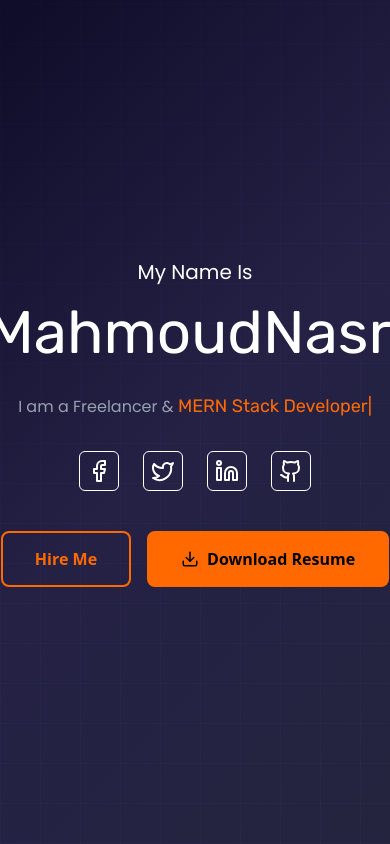
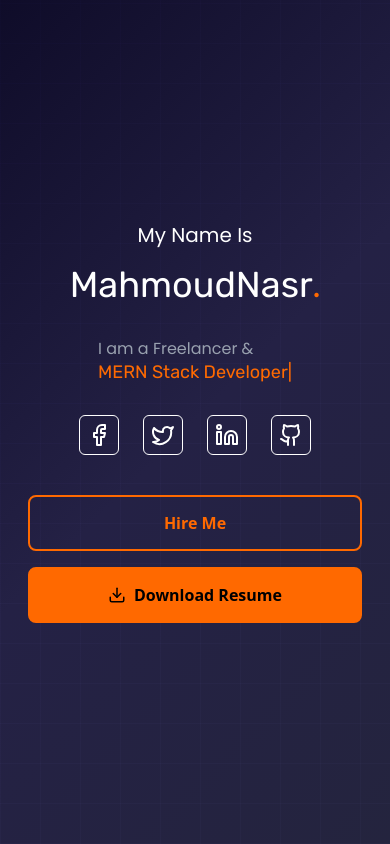
Before and after one commit to mahm0udnasr/Portfolio, a Next.js app: page / in a window 390 px wide. Built offline with nearby package versions, Linux system fonts and the light colour scheme.

Commit message:
make a site responseve

```diff
--- a/app/page.tsx
+++ b/app/page.tsx
@@ -9,11 +9,11 @@ export default function Home() {
         <h3 className="text-white font-poppins text-2xl max-sm:text-xl">
           My Name Is
         </h3>
-        <h1 className="block text-white font-rubik text-8xl max-sm:text-6xl">
+        <h1 className="block text-white font-rubik text-8xl max-sm:text-4xl">
           MahmoudNasr<span className="font-poppins text-orange-500">.</span>
         </h1>
         <div className="py-4 rounded-md flex flex-col justify-center items-center overflow-hidden">
-          <div className="font-poppins text-base sm:text-2xl text-balance text-gray-400">
+          <div className="font-poppins text-base sm:text-2xl max-sm:flex max-sm:flex-col text-balance text-gray-400">
             I am a Freelancer &{" "}
             <span className="font-rubik text-lg sm:text-3xl leading-tight text-orange-500">
               <TextEffect />
@@ -26,7 +26,7 @@ export default function Home() {
           <a
             href="https://wa.me/+201289950555"
             target="_blank"
-            className="group relative inline-flex items-center justify-center px-8 py-3.5 text-base font-semibold text-orange-500 transition-all duration-300 ease-out border-2 border-orange-500 rounded-lg bg-transparent hover:bg-orange-500 hover:text-black hover:shadow-[0_0_20px_rgba(249,115,22,0.4)] active:scale-95 overflow-hidden"
+            className="group relative max-sm:w-full max-sm:mx-7 inline-flex items-center justify-center px-8 py-3.5 text-base font-semibold text-orange-500 transition-all duration-300 ease-out border-2 border-orange-500 rounded-lg bg-transparent hover:bg-orange-500 hover:text-black hover:shadow-[0_0_20px_rgba(249,115,22,0.4)] active:scale-95 overflow-hidden"
           >
             <span className="relative z-10 flex items-center gap-2">
               Hire Me
@@ -37,7 +37,7 @@ export default function Home() {
           <a
             href="/Mahmoud Nasr _Front-end Developer _resume.pdf"
             download={true}
-            className="group relative inline-flex items-center justify-center px-8 py-3.5 text-base font-semibold text-black bg-orange-500 rounded-lg transition-all duration-300 ease-out hover:bg-transparent hover:text-orange-500 border-2 border-orange-500 hover:shadow-[0_0_20px_rgba(249,115,22,0.4)] active:scale-95 overflow-hidden"
+            className="group relative max-sm:w-full max-sm:mx-7 inline-flex items-center justify-center px-8 py-3.5 text-base font-semibold text-black bg-orange-500 rounded-lg transition-all duration-300 ease-out hover:bg-transparent hover:text-orange-500 border-2 border-orange-500 hover:shadow-[0_0_20px_rgba(249,115,22,0.4)] active:scale-95 overflow-hidden"
           >
             <span className="relative z-10 flex items-center gap-2">
               <Download size={18} />
```
